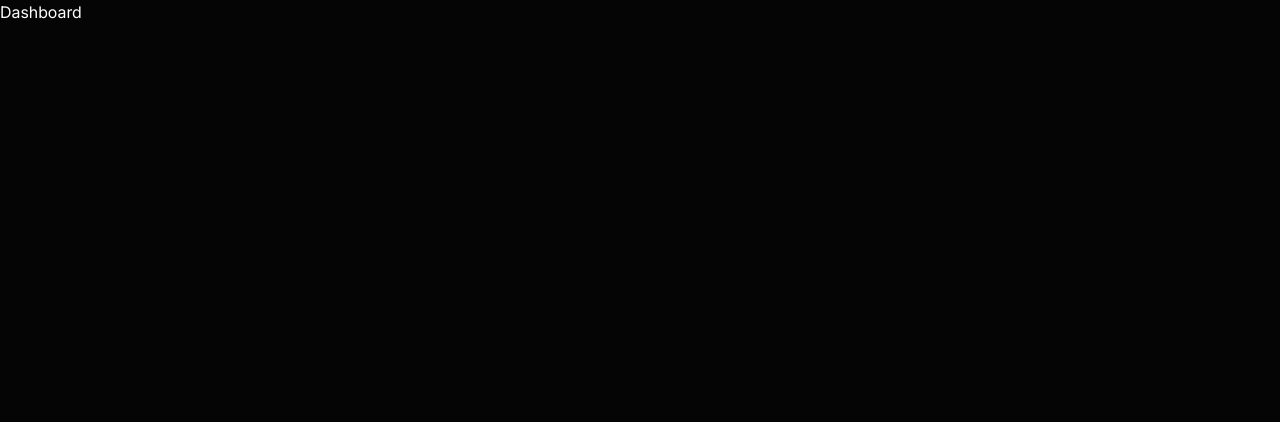
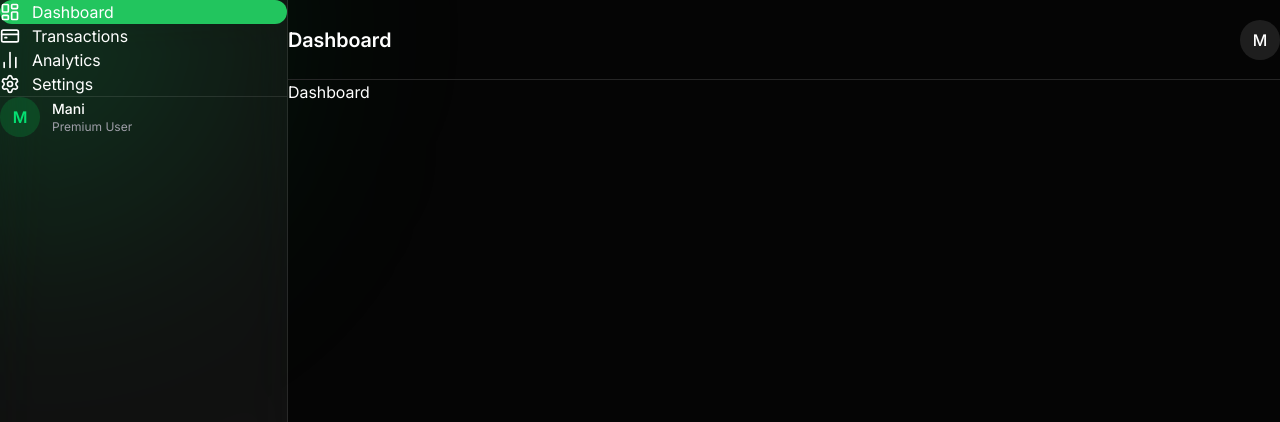
Before and after one commit to Mani-Yadegari/Finora, a React (Vite) app in the folder Client/: page / in a window 1280 px wide. Shown: the top 422 px of the page. Built offline with nearby package versions, Linux system fonts and the light colour scheme.

Commit message:
Modify Sidebar Layout

```diff
--- a/Client/package.json
+++ b/Client/package.json
@@ -11,6 +11,7 @@
   },
   "dependencies": {
     "@tailwindcss/vite": "^4.3.3",
+    "lucide-react": "^1.28.0",
     "react": "^19.2.8",
     "react-dom": "^19.2.8",
     "react-router-dom": "^7.18.2",
--- a/Client/src/App.tsx
+++ b/Client/src/App.tsx
@@ -1,122 +1,5 @@
-import { useState } from 'react'
-import reactLogo from './assets/react.svg'
-import viteLogo from './assets/vite.svg'
-import heroImg from './assets/hero.png'
-import './App.css'
+const App = () => {
+  return null;
+};
 
-function App() {
-  const [count, setCount] = useState(0)
-
-  return (
-    <>
-      <section id="center">
-        <div className="hero">
-          <img src={heroImg} className="base" width="170" height="179" alt="" />
-          <img src={reactLogo} className="framework" alt="React logo" />
-          <img src={viteLogo} className="vite" alt="Vite logo" />
-        </div>
-        <div>
-          <h1>Get started</h1>
-          <p>
-            Edit <code>src/App.tsx</code> and save to test <code>HMR</code>
-          </p>
-        </div>
-        <button
-          type="button"
-          className="counter"
-          onClick={() => setCount((count) => count + 1)}
-        >
-          Count is {count}
-        </button>
-      </section>
-
-      <div className="ticks"></div>
-
-      <section id="next-steps">
-        <div id="docs">
-          <svg className="icon" role="presentation" aria-hidden="true">
-            <use href="/icons.svg#documentation-icon"></use>
-          </svg>
-          <h2>Documentation</h2>
-          <p>Your questions, answered</p>
-          <ul>
-            <li>
-              <a href="https://vite.dev/" target="_blank">
-                <img className="logo" src={viteLogo} alt="" />
-                Explore Vite
-              </a>
-            </li>
-            <li>
-              <a href="https://react.dev/" target="_blank">
-                <img className="button-icon" src={reactLogo} alt="" />
-                Learn more
-              </a>
-            </li>
-          </ul>
-        </div>
-        <div id="social">
-          <svg className="icon" role="presentation" aria-hidden="true">
-            <use href="/icons.svg#social-icon"></use>
-          </svg>
-          <h2>Connect with us</h2>
-          <p>Join the Vite community</p>
-          <ul>
-            <li>
-              <a href="https://github.com/vitejs/vite" target="_blank">
-                <svg
-                  className="button-icon"
-                  role="presentation"
-                  aria-hidden="true"
-                >
-                  <use href="/icons.svg#github-icon"></use>
-                </svg>
-                GitHub
-              </a>
-            </li>
-            <li>
-              <a href="https://chat.vite.dev/" target="_blank">
-                <svg
-                  className="button-icon"
-                  role="presentation"
-                  aria-hidden="true"
-                >
-                  <use href="/icons.svg#discord-icon"></use>
-                </svg>
-                Discord
-              </a>
-            </li>
-            <li>
-              <a href="https://x.com/vite_js" target="_blank">
-                <svg
-                  className="button-icon"
-                  role="presentation"
-                  aria-hidden="true"
-                >
-                  <use href="/icons.svg#x-icon"></use>
-                </svg>
-                X.com
-              </a>
-            </li>
-            <li>
-              <a href="https://bsky.app/profile/vite.dev" target="_blank">
-                <svg
-                  className="button-icon"
-                  role="presentation"
-                  aria-hidden="true"
-                >
-                  <use href="/icons.svg#bluesky-icon"></use>
-                </svg>
-                Bluesky
-              </a>
-            </li>
-          </ul>
-        </div>
-      </section>
-
-      <div className="ticks"></div>
-      <section id="spacer"></section>
-    </>
-  )
-}
-
-export default App
+export default App;
--- a/Client/src/Components/Layout/Sidebar.tsx
+++ b/Client/src/Components/Layout/Sidebar.tsx
@@ -0,0 +1,131 @@
+import {
+  LayoutDashboard,
+  CreditCard,
+  ChartNoAxesColumn,
+  Settings,
+} from "lucide-react";
+
+import { NavLink } from "react-router-dom";
+
+// import Logo from "./Logo";
+
+const Sidebar = () => {
+  const menuItems = [
+    {
+      name: "Dashboard",
+      path: "/",
+      icon: LayoutDashboard,
+    },
+    {
+      name: "Transactions",
+      path: "/transactions",
+      icon: CreditCard,
+    },
+    {
+      name: "Analytics",
+      path: "/analytics",
+      icon: ChartNoAxesColumn,
+    },
+    {
+      name: "Settings",
+      path: "/settings",
+      icon: Settings,
+    },
+  ];
+
+  return (
+    <aside
+      className="
+w-72
+h-screen
+border-r
+border-white/10
+bg-white/5
+backdrop-blur-xl
+p-6
+flex
+flex-col
+"
+    >
+      {/* <Logo /> */}
+
+      <nav className="mt-10 space-y-2">
+        {menuItems.map((item) => {
+          const Icon = item.icon;
+
+          return (
+            <NavLink
+              key={item.name}
+              to={item.path}
+              className={({ isActive }) =>
+                `
+                flex
+                items-center
+                gap-3
+                px-4
+                py-3
+                rounded-xl
+                transition
+
+                ${
+                  isActive
+                    ? "bg-[var(--primary)] text-black"
+                    : "text-[var(--text-muted)] hover:bg-white/5 hover:text-white"
+                }
+                `
+              }
+            >
+              <Icon size={20} />
+
+              <span>{item.name}</span>
+            </NavLink>
+          );
+        })}
+      </nav>
+      <div
+        className="
+  mt-auto
+  pt-6
+  border-t
+  border-white/10
+"
+      >
+        <div
+          className="
+    flex
+    items-center
+    gap-3
+    p-3
+    rounded-xl
+    hover:bg-white/5
+    transition
+  "
+        >
+          <div
+            className="
+      w-10
+      h-10
+      rounded-full
+      bg-green-500/20
+      flex
+      items-center
+      justify-center
+      text-green-400
+      font-semibold
+    "
+          >
+            M
+          </div>
+
+          <div>
+            <p className="text-sm font-medium">Mani</p>
+
+            <p className="text-xs text-zinc-400">Premium User</p>
+          </div>
+        </div>
+      </div>
+    </aside>
+  );
+};
+
+export default Sidebar;
--- a/Client/src/Components/Layout/Topbar.tsx
+++ b/Client/src/Components/Layout/Topbar.tsx
@@ -0,0 +1,34 @@
+const Topbar = () => {
+  return (
+    <header
+      className="
+        h-20
+        border-b
+        border-[var(--border)]
+        flex
+        items-center
+        justify-between
+        px-8
+      "
+    >
+      <h1 className="text-xl font-semibold">Dashboard</h1>
+
+      <div
+        className="
+          w-10
+          h-10
+          rounded-full
+          bg-white/10
+          flex
+          items-center
+          justify-center
+          font-medium
+        "
+      >
+        M
+      </div>
+    </header>
+  );
+};
+
+export default Topbar;
--- a/Client/src/Layouts/DashboardLayout.tsx
+++ b/Client/src/Layouts/DashboardLayout.tsx
@@ -1,9 +1,44 @@
 import { Outlet } from "react-router-dom";
+
+import Sidebar from "../Components/layout/Sidebar";
+import Topbar from "../Components/layout/Topbar";
 
 const DashboardLayout = () => {
   return (
-    <div>
-      <Outlet />
+    <div
+      className="
+      min-h-screen
+      bg-[var(--bg)]
+      relative
+      overflow-hidden
+    "
+    >
+      {/* Green Glow */}
+      <div
+        className="
+          absolute
+          -top-40
+          -left-40
+          w-96
+          h-96
+          bg-green-500/20
+          rounded-full
+          blur-[120px]
+          pointer-events-none
+        "
+      />
+
+      <div className="flex min-h-screen relative z-10">
+        <Sidebar />
+
+        <main className="flex-1">
+          <Topbar />
+
+          <section className="p-8">
+            <Outlet />
+          </section>
+        </main>
+      </div>
     </div>
   );
 };
--- a/Client/src/main.tsx
+++ b/Client/src/main.tsx
@@ -3,7 +3,7 @@ import ReactDOM from "react-dom/client";
 
 import { RouterProvider } from "react-router-dom";
 
-import router from "./Router";
+import router from "./router";
 
 import "./index.css";
 
```
Also changed, not shown: Client/src/Router/index.tsx (+5 -5 lines), Client/src/Components/Layout/Logo.tsx (deleted), 1 other file (tests, documents, lock files or other folders).
